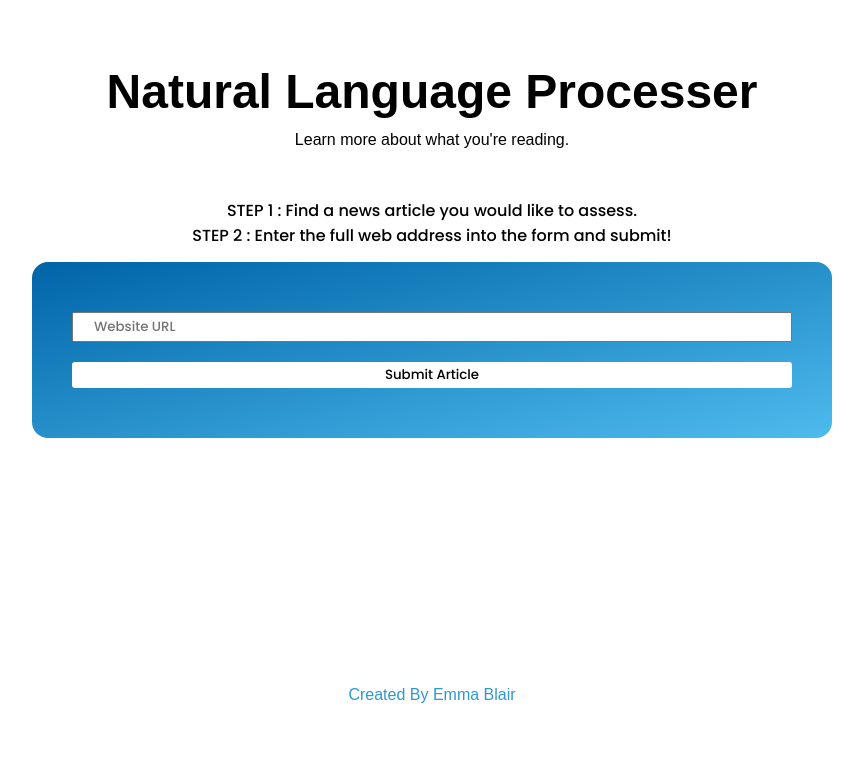
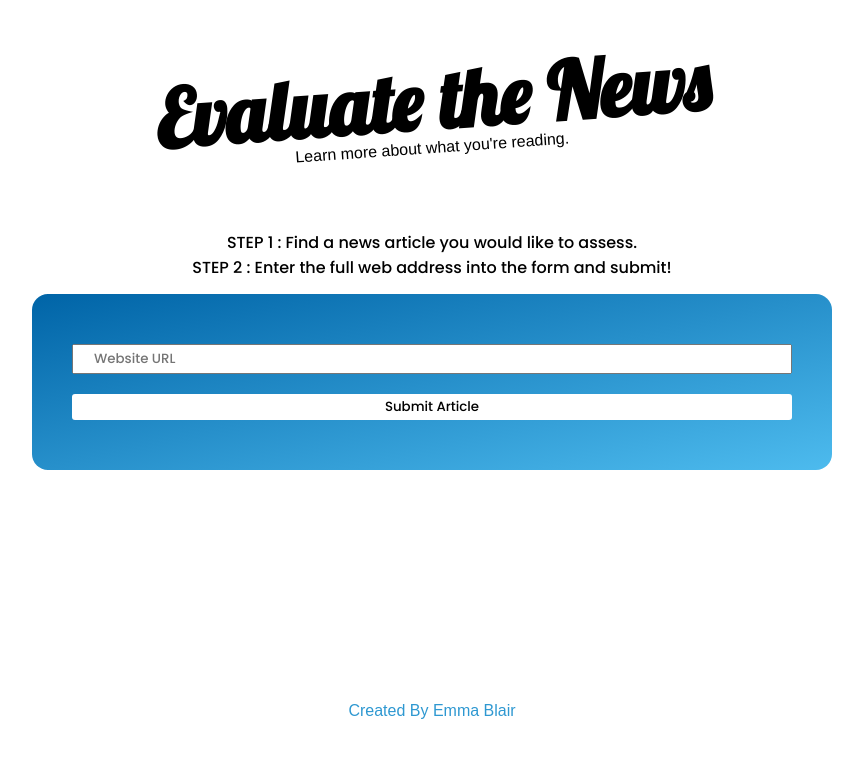
Before and after one commit to emmablair/evaluate-news-nlp, a website built with webpack: page src/client/views/index.html in a window 1280 px wide. Shown: the whole page, without its empty margins (208-1071 px from the left). Built offline with nearby package versions, Linux system fonts and the light colour scheme; a web font is replaced by a local one.

Commit message:
style changes

```diff
--- a/src/client/styles/header.scss
+++ b/src/client/styles/header.scss
@@ -1,16 +1,19 @@
 header {
     text-align: center;
     padding: 2em;
-    padding-bottom: 0;
+    // padding-bottom: 0;
     font-family: 'Miriam Libre', sans-serif;
     justify-self: center;
     align-self: center;
     h1{
-        font-size: 3em;
+        font-family: 'Lobster', cursive;
+        font-size: 5em;
         font-weight: 700;
+        transform: rotate(-4deg);
     }
     h2 {
-        padding-top: 1em;
+        // padding-top: 1em;
         font-family: 'Miriam Libre', sans-serif;
+        transform: rotate(-4deg);
     }
 }
--- a/src/client/views/index.html
+++ b/src/client/views/index.html
@@ -4,6 +4,7 @@
         <meta charset="utf-8">
         <link href="https://fonts.googleapis.com/css2?family=Poppins:wght@500&display=swap" rel="stylesheet">
         <link href="https://fonts.googleapis.com/css2?family=Miriam+Libre:wght@400;700&display=swap" rel="stylesheet">
+        <link href="https://fonts.googleapis.com/css2?family=Lobster&display=swap" rel="stylesheet">
         <title>Test</title>
     </head>
 
@@ -12,7 +13,7 @@
         <header>
             <div>
                 <!-- <h1>NLP</h1> -->
-                <h1>Natural Language Processer</h1>
+                <h1>Evaluate the News</h1>
                 <h2>Learn more about what you're reading.</h2>
             </div>
         </header>
```
